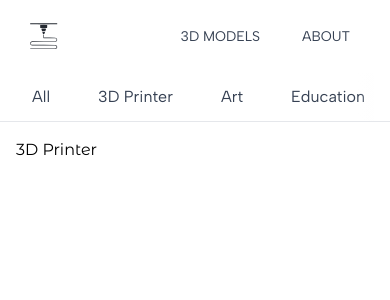
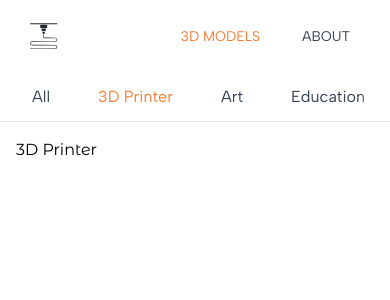
Before and after one commit to sujan2000/PrintForge, a Next.js app: page /3d-models/categories/3d-printer in a window 390 px wide. Shown: the top 300 px of the page. Built offline with nearby package versions, Linux system fonts and the light colour scheme.

Commit message:
add styles to active link and refactor files

```diff
--- a/app/3d-models/categories/[categoryName]/page.tsx
+++ b/app/3d-models/categories/[categoryName]/page.tsx
@@ -1,3 +1,4 @@
+
 
 import { getCategoryBySlug } from "@/app/lib/categories";
 import type { CategoryPageProps } from "@/app/types"
@@ -10,5 +11,7 @@ export default async function CategoryPage({ params }: CategoryPageProps) {
     const category = getCategoryBySlug(categoryName)
 
 
-    return <h3>{category.displayName}</h3>
+    return (
+        <h3>{category.displayName}</h3>
+    )
 }
--- a/app/3d-models/layout.tsx
+++ b/app/3d-models/layout.tsx
@@ -1,43 +1,16 @@
 
-import { getAllCategories } from "@/app/lib/categories"
 import { ReactNode } from "react"
-import { Category } from "../types"
-import NavLink from "@/app/components/NavLink"
-
+import CategoriesNav from "../components/CategoriesNav"
 
 export default function ModelsLayout({
     children,
 }: { children: ReactNode }) {
 
-    const categories: Category[] = getAllCategories()
 
     return (
         <div className="relative flex flex-col min-h-screen md:flex-row">
             {/* Responsive Navigation */}
-            <aside className="sticky top-0 z-10 w-full bg-white border-b border-gray-200 md:fixed md:w-64 md:top-1/2 md:-translate-y-1/2 md:border-none">
-                <div className="relative">
-                    <nav className="w-full overflow-x-auto md:overflow-visible scrollbar-hide">
-                        <ul className="flex px-4 py-3 space-x-4 whitespace-nowrap md:flex-col md:p-0 md:space-x-0 md:space-y-3">
-                            <NavLink
-                                href="/3d-models"
-                            >
-                                All
-                            </NavLink>
-                            {categories.map(item => (
-                                <NavLink
-                                    href={`/3d-models/categories/${item.slug}`}
-                                    key={item.slug}
-                                >
-                                    {item.displayName}
-                                </NavLink>
-                            ))}
-                        </ul>
-                    </nav>
-                    {/* Fading edge/gradient for horizontal scroll hint on mobile */}
-                    <div className="absolute top-0 right-0 w-8 h-full pointer-events-none bg-gradient-to-l from-white to-transparent md:hidden" />
-                </div>
-            </aside>
-
+            <CategoriesNav />
             {/* Main Content Area */}
             <main className="flex-1 p-4 md:ml-64">{children}</main>
         </div>
--- /dev/null
+++ b/app/components/CategoriesNav.tsx
@@ -0,0 +1,42 @@
+
+'use client'
+
+import { usePathname } from "next/navigation"
+import NavLink from "./NavLink"
+import { Category } from "../types"
+import { getAllCategories } from "@/app/lib/categories"
+
+
+export default function CategoriesNav() {
+
+    const categories: Category[] = getAllCategories()
+    const pathname = usePathname()
+
+    return (
+        <aside className="sticky top-0 z-10 w-full bg-white border-b border-gray-200 md:fixed md:w-64 md:top-1/2 md:-translate-y-1/2 md:border-none">
+            <div className="relative">
+                <nav className="w-full overflow-x-auto md:overflow-visible scrollbar-hide">
+                    <ul className="flex px-4 py-3 space-x-4 whitespace-nowrap md:flex-col md:p-0 md:space-x-0 md:space-y-3">
+                        <NavLink
+                            href="/3d-models"
+                            isActive={pathname === '/3d-models'}
+                        >
+                            All
+                        </NavLink>
+                        {categories.map(item => (
+                            <NavLink
+                                href={`/3d-models/categories/${item.slug}`}
+                                isActive={pathname === `/3d-models/categories/${item.slug}`}
+                                key={item.slug}
+                            >
+                                {item.displayName}
+                            </NavLink>
+                        ))}
+                    </ul>
+                </nav>
+                {/* Fading edge/gradient for horizontal scroll hint on mobile */}
+                <div className="absolute top-0 right-0 w-8 h-full pointer-events-none bg-linear-to-l from-white to-transparent md:hidden" />
+            </div>
+        </aside>
+    )
+}
--- a/app/components/Navbar.tsx
+++ b/app/components/Navbar.tsx
@@ -31,7 +31,7 @@ export default function Navbar() {
         </Link>
         <ul className="flex items-center gap-2.5">
           <li className="text-sm uppercase cursor-pointer">
-            <NavLink href="/3d-models" isActive={pathname === '/3d-models'}>3D Models</NavLink>
+            <NavLink href="/3d-models" isActive={pathname.startsWith('/3d-models')}>3D Models</NavLink>
           </li>
           <li className="text-sm uppercase cursor-pointer">
             <NavLink href="/about" isActive={pathname === '/about'}>About</NavLink>
```
